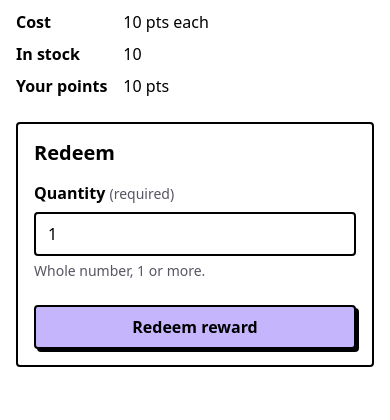
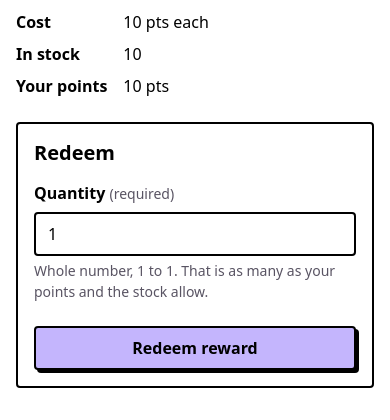
Before and after one commit to LPU-EMBL02E/smart-e-waste, a Laravel app: page /rewards/1 in a window 390 px wide. Shown: the part 621-1041 px from the top of the page. Before the commit the page ends 988 px from the top, so only its background shows below. Run offline with Laravel 12, Linux system fonts and the light colour scheme; a user stored in the database is signed in; tables that the repository leaves empty hold one stand-in row (values such as "Sample post"); data that the repository does not hold is empty; style sheets or scripts are compiled from the project's sources.

Commit message:
Get students to their QR code and a quantity they can redeem
- "View QR code" on the home page jumps to the code on /profile. On a
  phone at the bin it was below the menu and the page title.
- The redeem form's quantity has a max of what the balance and the
  stock allow, and the hint says so. The page only hints:
  RedemptionService still checks both under its lock.
- Each reward card's "View reward" link tells a screen reader which
  reward it is, and the links line up at the bottom of the cards.
- The reason beside the disabled Redeem button, and the warning beside
  "Make a new QR code", are tied to their buttons with aria-describedby.

```diff
--- a/web/resources/css/components/surface.css
+++ b/web/resources/css/components/surface.css
@@ -109,6 +109,11 @@
     gap: var(--spacing-2);
 }
 
+/* Each card's link sits on its bottom edge, so the links line up across a row. */
+.reward-link {
+    margin-top: auto;
+}
+
 .reward-cost {
     font-size: var(--text-section);
     font-weight: 800;
--- a/web/resources/views/identity/profile/show.blade.php
+++ b/web/resources/views/identity/profile/show.blade.php
@@ -11,7 +11,7 @@
     <x-ui.page-heading title="Profile" />
 
     <div class="split">
-        <section class="section">
+        <section class="section" id="qr">
             <h2>Your QR code</h2>
 
             {{-- Server-rendered SVG of a token we generate: letters and digits only. Never recolour or crop it. --}}
@@ -24,9 +24,9 @@
 
             <form method="POST" action="{{ route('profile.qr.regenerate') }}">
                 @csrf
-                <x-ui.button>Make a new QR code</x-ui.button>
+                <x-ui.button aria-describedby="qr-regenerate-hint">Make a new QR code</x-ui.button>
             </form>
-            <p class="hint">Your old code stops working at once. Use this if your code was shared or photographed.</p>
+            <p class="hint" id="qr-regenerate-hint">Your old code stops working at once. Use this if your code was shared or photographed.</p>
         </section>
 
         <div class="section">
--- a/web/resources/views/rewards/home.blade.php
+++ b/web/resources/views/rewards/home.blade.php
@@ -16,7 +16,8 @@
         </x-ui.focal-panel>
 
         <div class="home-actions">
-            <x-ui.button variant="primary" :href="route('profile.show')">View QR code</x-ui.button>
+            {{-- Straight to the code: on a phone at the bin it is otherwise below the menu and title. --}}
+            <x-ui.button variant="primary" :href="route('profile.show').'#qr'">View QR code</x-ui.button>
             <a class="text-link" href="{{ route('rewards.index') }}">Browse rewards</a>
         </div>
     </div>
--- a/web/resources/views/rewards/rewards/index.blade.php
+++ b/web/resources/views/rewards/rewards/index.blade.php
@@ -29,7 +29,8 @@
                                 <strong>Out of stock</strong>
                             @endif
                         </p>
-                        <a class="text-link" href="{{ route('rewards.show', $reward) }}">View reward</a>
+                        {{-- The name makes each link distinct when a screen reader lists them. --}}
+                        <a class="text-link reward-link" href="{{ route('rewards.show', $reward) }}">View reward<span class="sr-only">: {{ $reward->name }}</span></a>
                     </article>
                 @endforeach
             </div>
--- a/web/resources/views/rewards/rewards/show.blade.php
+++ b/web/resources/views/rewards/rewards/show.blade.php
@@ -31,20 +31,24 @@
         <x-ui.panel title="Redeem">
             @if ($reward->stock_quantity < 1)
                 <div class="actions">
-                    <x-ui.button variant="primary" disabled>Redeem reward</x-ui.button>
-                    <p class="small">Out of stock.</p>
+                    <x-ui.button variant="primary" disabled aria-describedby="redeem-reason">Redeem reward</x-ui.button>
+                    <p class="small" id="redeem-reason">Out of stock.</p>
                 </div>
             @elseif ($balance < $reward->points_cost)
                 <div class="actions">
-                    <x-ui.button variant="primary" disabled>Redeem reward</x-ui.button>
-                    <p class="small">You need @points($reward->points_cost - $balance) more to redeem this.</p>
+                    <x-ui.button variant="primary" disabled aria-describedby="redeem-reason">Redeem reward</x-ui.button>
+                    <p class="small" id="redeem-reason">You need @points($reward->points_cost - $balance) more to redeem this.</p>
                 </div>
             @else
+                {{-- The most the page can see is affordable and in stock. A hint only:
+                     RedemptionService re-checks both under its lock. --}}
+                @php($mostAffordable = min($reward->stock_quantity, intdiv($balance, $reward->points_cost)))
+
                 <form class="form" method="POST" action="{{ route('redemptions.store') }}">
                     @csrf
                     <input type="hidden" name="reward_id" value="{{ $reward->id }}">
-                    <x-form.input name="quantity" label="Quantity" type="number" step="1" min="1" required :value="1"
-                                  hint="Whole number, 1 or more." />
+                    <x-form.input name="quantity" label="Quantity" type="number" step="1" min="1" :max="$mostAffordable" required :value="1"
+                                  :hint="'Whole number, 1 to '.$mostAffordable.'. That is as many as your points and the stock allow.'" />
                     <x-ui.button variant="primary">Redeem reward</x-ui.button>
                 </form>
             @endif
```
